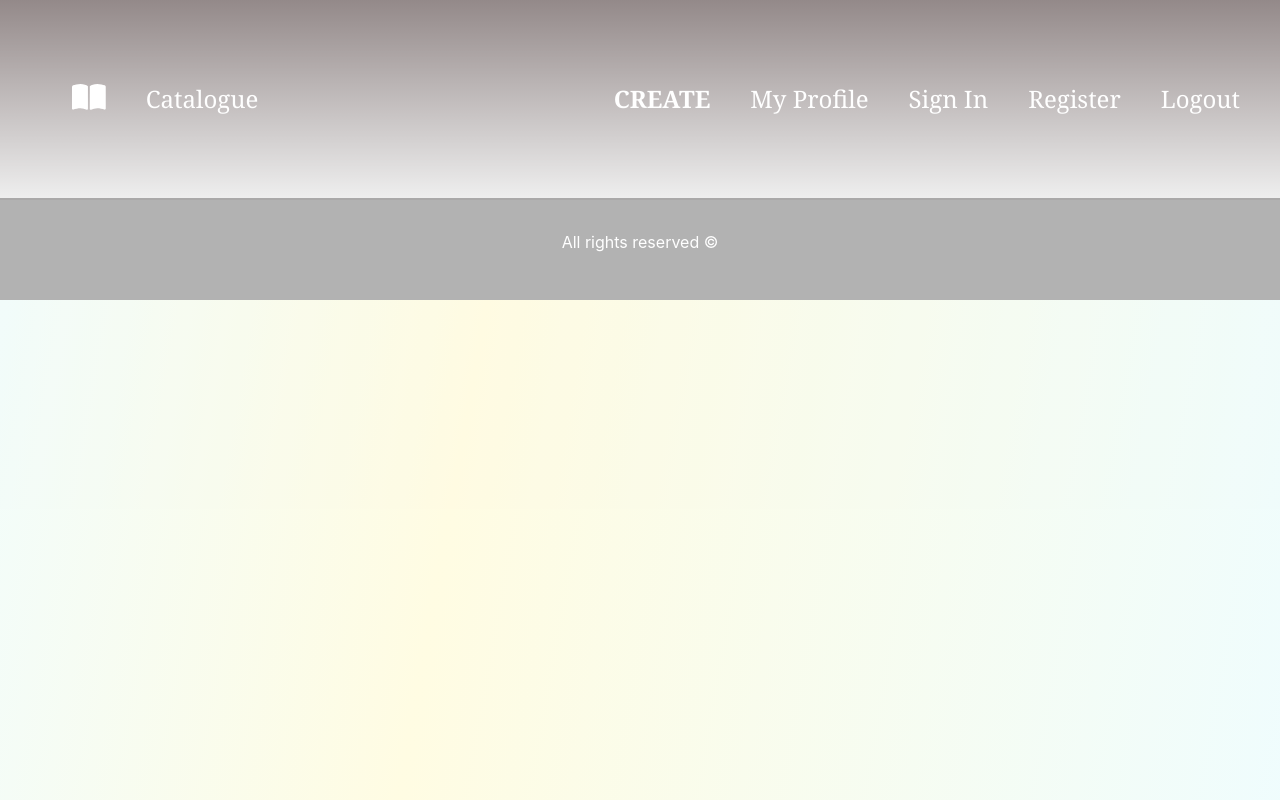
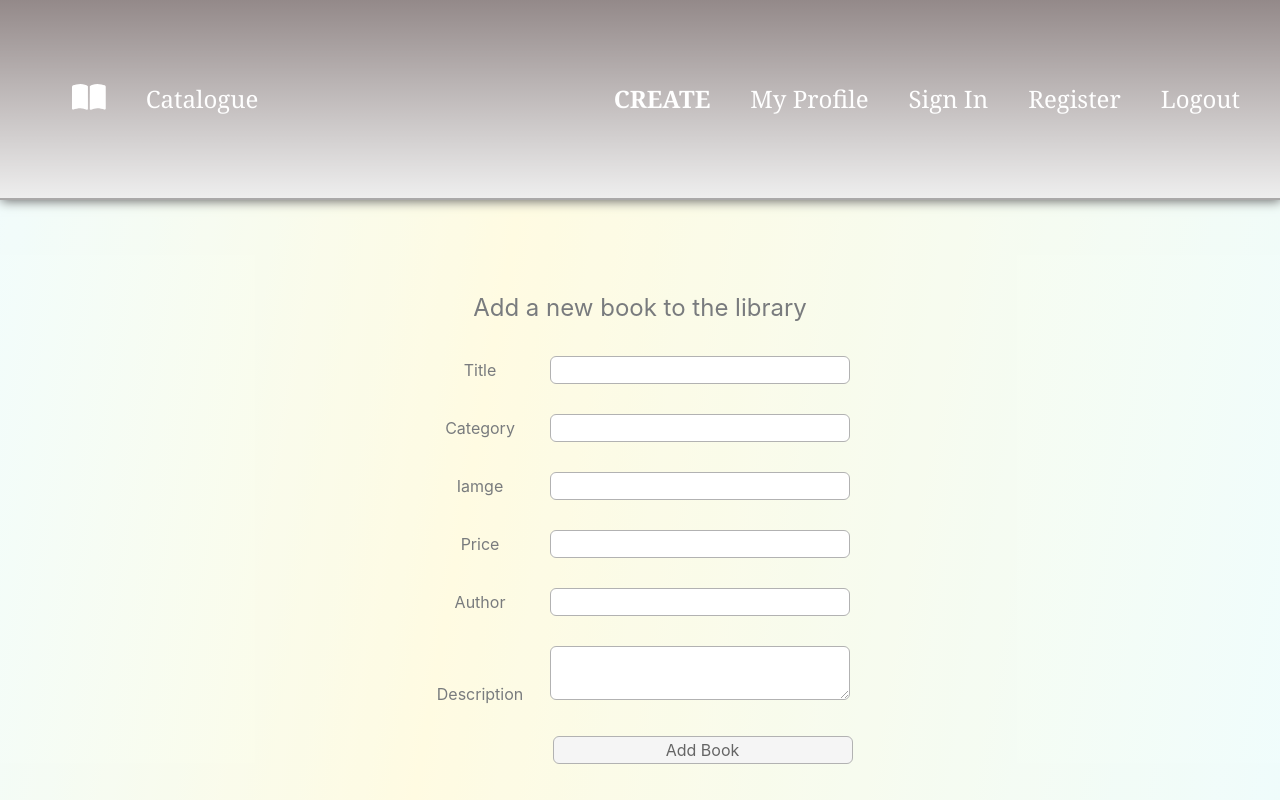
Before and after one commit to PanayotovaT/SoftUni_JS_React_La_Libreria, a React (Create React App) app: page /create in a window 1280 px wide. Shown: the top 800 px of the page. Built offline with nearby package versions, Linux system fonts and the light colour scheme.

Commit message:
Added Create and Catalogue Components.

```diff
--- a/src/App.js
+++ b/src/App.js
@@ -6,6 +6,8 @@ import Footer from './components/Footer/Footer';
 import Register from './components/Register/Register';
 import Home from './components/Home/Home';
 import Details from './components/Details/Details';
+import Catalogue from './components/Catalogue/Catalogue';
+import Create from './components/Create/Create';
 
 function App() {
   return (
@@ -13,6 +15,8 @@ function App() {
       <Header />
       <Routes>
         <Route path="/" element={<Home />} />
+        <Route path="/catalogue" element={<Catalogue />} />
+        <Route path="/create" element={<Create />} />
         <Route path="/details/:bookId" element={<Details />} />
         <Route path="/login" element={<Login />} />
         <Route path="/register" element={<Register/>} />
--- a/src/components/Catalogue/Catalogue.css
+++ b/src/components/Catalogue/Catalogue.css
@@ -0,0 +1,24 @@
+.catalogue-section {
+min-height: 80vh;
+}
+
+.catalogue-colection-title {
+    margin: 30px auto;
+}
+
+.catalogue-nodata-article-img {
+    border: 1px solid gray;
+    border-radius: 8px;
+    padding: 20px;
+    margin: 20px;
+    background: white;
+    box-shadow: 1px 1px 3px 1px grey;
+}
+
+.catalogue-nodata-img {
+    width: 100%;
+    border-radius: 8px;
+    box-shadow: 1px 1px 3px 1px grey;
+
+
+}
--- a/src/components/Catalogue/Catalogue.js
+++ b/src/components/Catalogue/Catalogue.js
@@ -0,0 +1,23 @@
+import './Catalogue.css';
+import CatalogueCard from './CatalogueCard';
+const Catalogue = () => {
+
+    return (
+        <section className="catalogue-section">
+            <div className="catalogue-colection">
+                <h1 className="catalogue-colection-title">Welcome to the Books Catalogue</h1>
+                <ul className="catalogue-colection-list">
+                        <CatalogueCard />
+                </ul>
+            </div>
+            <div className="catalogue-nodata">
+                <h2 className="catalogue-nodata-msg">No Books in database!</h2>
+                <article className="catalogue-nodata-article-img">
+                    <img className="catalogue-nodata-img"src="https://cdn.elearningindustry.com/wp-content/uploads/2016/05/top-10-books-every-college-student-read-1024x640.jpeg" alt="no-database" />
+                </article>
+            </div>
+        </section>
+    )
+}
+
+export default Catalogue;
--- /dev/null
+++ b/src/components/Catalogue/CatalogueCard.js
@@ -0,0 +1,24 @@
+import { Link } from 'react-router-dom';
+
+import Button from 'react-bootstrap/Button';
+import Card from 'react-bootstrap/Card';
+
+const CatalogueCard = () => {
+    return (
+        <Card style={{ width: '18rem' }}>
+            <Card.Img variant="top" src="holder.js/100px180" />
+            <Card.Body>
+                <Card.Title>Card Title</Card.Title>
+                <Card.Text>
+                    Category
+                </Card.Text>
+                <Card.Text>
+                   Author
+                </Card.Text>
+                <Link to="/details/bookId"><Button variant="primary">Details</Button></Link>
+            </Card.Body>
+        </Card>
+    );
+}
+
+export default CatalogueCard;
--- a/src/components/Create/Create.css
+++ b/src/components/Create/Create.css
@@ -0,0 +1,32 @@
+.create-section {
+    min-height: 80vh;
+    padding: 60px;
+    margin: 30px auto;
+}
+
+.create-form-fieldset {
+    /* border-radius: 8px; */
+    margin-bottom: 30px;
+    /* border: 1px solid grey; */
+}
+.create-form-legend {
+margin-bottom: 30px;
+}
+
+.create-form-field {
+    margin-bottom: 30px;
+}
+.create-form-field label {
+    width:100px;
+    margin-right: 20px;
+}
+
+.create-form-field input,
+.create-form-field textarea {
+    width: 300px;
+    border: 1px solid grey;
+    border-radius: 6px;
+}
+.create-btn {
+    margin-left: 125px;
+}
--- a/src/components/Create/Create.js
+++ b/src/components/Create/Create.js
@@ -0,0 +1,44 @@
+import './Create.css';
+
+const Create = () => {
+
+    return (
+        <section className="create-section">
+            <form className="create-form" method="POST">
+                <fieldset className="create-form-fieldset">
+                    <legend className="create-form-legend" >Add a new book to the library</legend>
+                        <div className="create-form-field" >
+                            <label htmlFor="title">Title</label>
+                            <input type="text" id="title" name="title" />
+                        </div>
+                        <div className="create-form-field" >
+                            <label htmlFor="category">Category</label>
+                            <input type="text" id="category" name="category" />
+                        </div>
+
+                        <div className="create-form-field" >
+                            <label htmlFor="image">Iamge</label>
+                            <input type="text" id="image" name="imageUrl" />
+                        </div>
+                        <div className="create-form-field" >
+                            <label htmlFor="price">Price</label>
+                            <input type="number" id="price" name="price" />
+                        </div>
+                        <div className="create-form-field" >
+                            <label htmlFor="author">Author</label>
+                            <input type="text" id="author" name="author" />
+                        </div>
+                        <div className="create-form-field" >
+                            <label htmlFor="description">Description</label>
+                            <textarea type="text" id="description" name="description" />
+                        </div>
+                        <div className="create-form-field" >
+                            <input type="submit" className="create-btn" value="Add Book" />
+                        </div>
+                </fieldset>
+            </form>
+        </section>
+    )
+}
+
+export default Create;
--- a/src/components/Header/Header.css
+++ b/src/components/Header/Header.css
@@ -37,6 +37,8 @@
 .libreria-header-list-link:hover {
     border: none;
     cursor: pointer;
+    color: white;
+    text-transform: uppercase;
 }
 
 .active-link {
--- a/src/components/Login/Login.css
+++ b/src/components/Login/Login.css
@@ -29,11 +29,16 @@ border-radius: 8px;
     border-radius: 5px;
     box-shadow: none;
     border: 1px solid gray;
-}
+
+  }
+
 
 .login-btn {
     margin-left: 100px;
-}
+    margin-top: 30px;
+    margin-left: 240px;
+  }
+
 
 .login-btn:hover{
     cursor: pointer;
--- a/src/components/Register/Register.css
+++ b/src/components/Register/Register.css
@@ -40,6 +40,7 @@ border-radius: 8px;
 
 .register-form-gender-input {
     margin-right: 70px;
+    margin-left: 10px;
   }
 
 .register-form-span {
```
Also changed, not shown: src/components/Catalogue/CatalogueCard.css (added).
